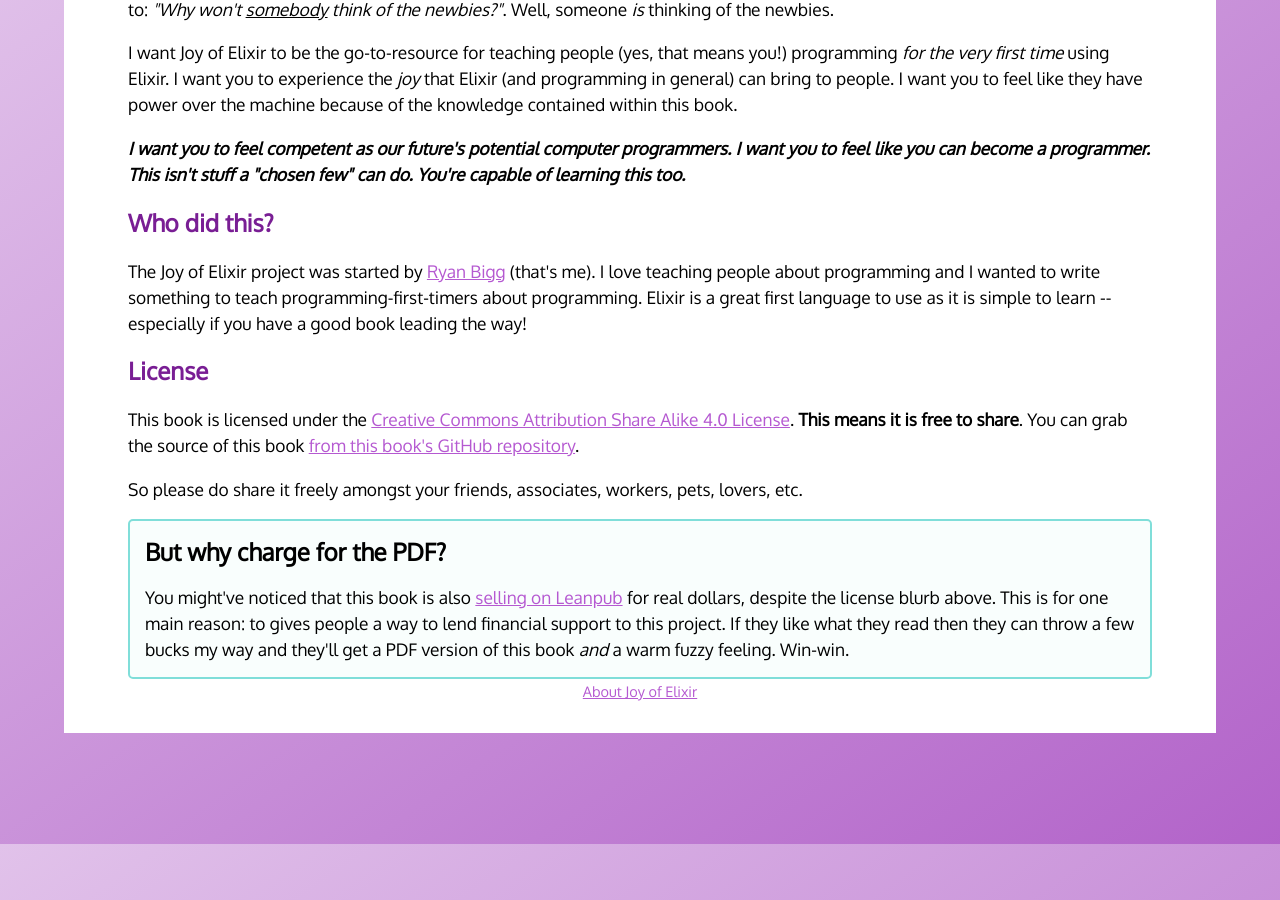
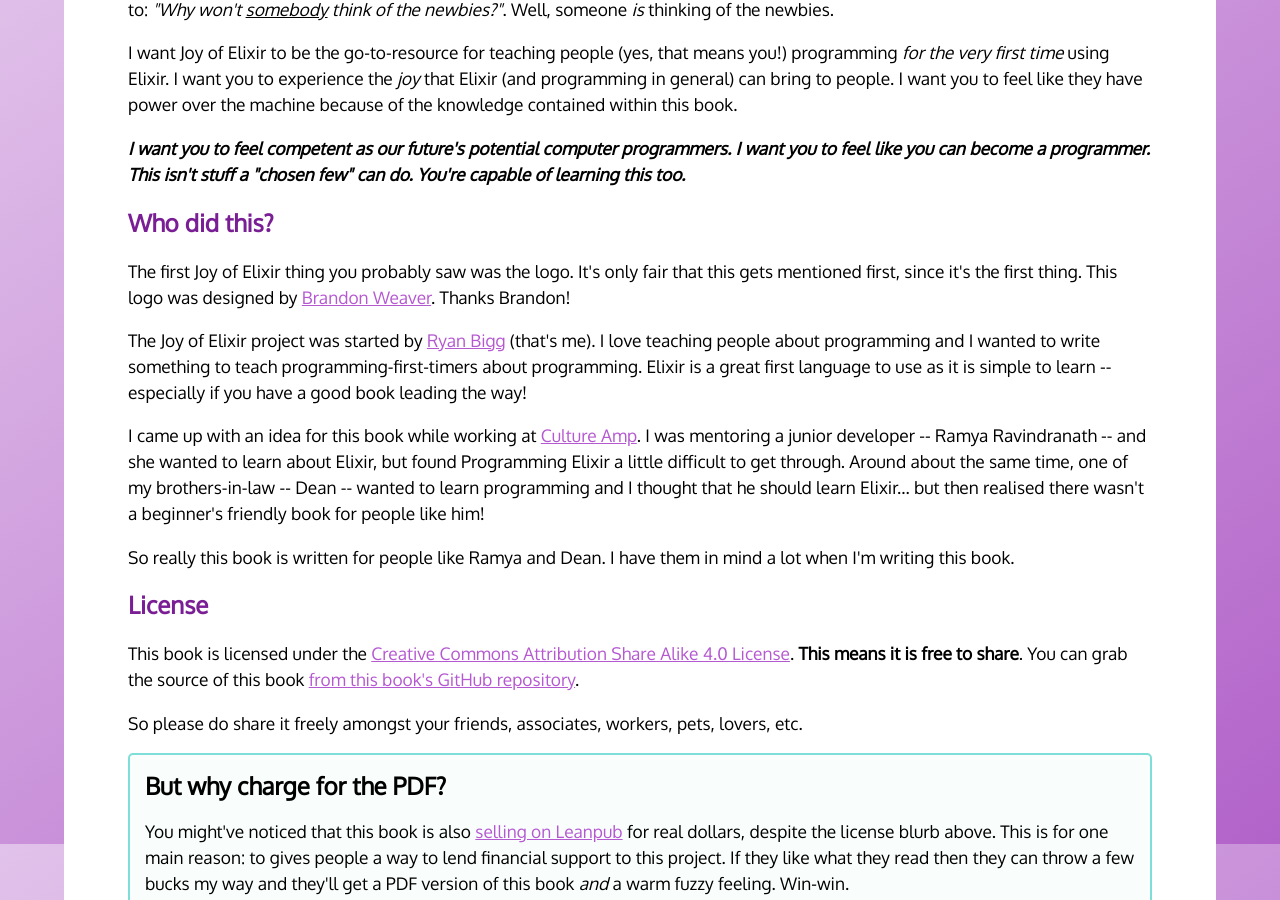
Before and after one commit to radar/joyofelixir, a Jekyll site: the page built from about.html, in a window 1280 px wide and 900 px high, scrolled down 956 px. Built offline with Jekyll 4.4.1, drawn with Linux system fonts in a browser that asks for light colours.

Commit message:
Add acknowledgements
Fixes #12

```diff
--- a/_includes/ch/about.html
+++ b/_includes/ch/about.html
@@ -55,8 +55,21 @@
 <section>
   <h2>Who did this?</h2>
 
+
+  <p>
+    The first Joy of Elixir thing you probably saw was the logo. It's only fair that this gets mentioned first, since it's the first thing. This logo was designed by <a href='https://github.com/baweaver'>Brandon Weaver</a>. Thanks Brandon!
+  </p>
+
   <p>
     The Joy of Elixir project was started by <a href='http://ryanbigg.com/'>Ryan Bigg</a> (that's me). I love teaching people about programming and I wanted to write something to teach programming-first-timers about programming. Elixir is a great first language to use as it is simple to learn -- especially if you have a good book leading the way!
+  </p>
+
+  <p>
+    I came up with an idea for this book while working at <a href='https://cultureamp.com'>Culture Amp</a>. I was mentoring a junior developer -- Ramya Ravindranath -- and she wanted to learn about Elixir, but found Programming Elixir a little difficult to get through. Around about the same time, one of my brothers-in-law -- Dean -- wanted to learn programming and I thought that he should learn Elixir... but then realised there wasn't a beginner's friendly book for people like him!
+  </p>
+
+  <p>
+    So really this book is written for people like Ramya and Dean. I have them in mind a lot when I'm writing this book.
   </p>
 </section>
 
```
